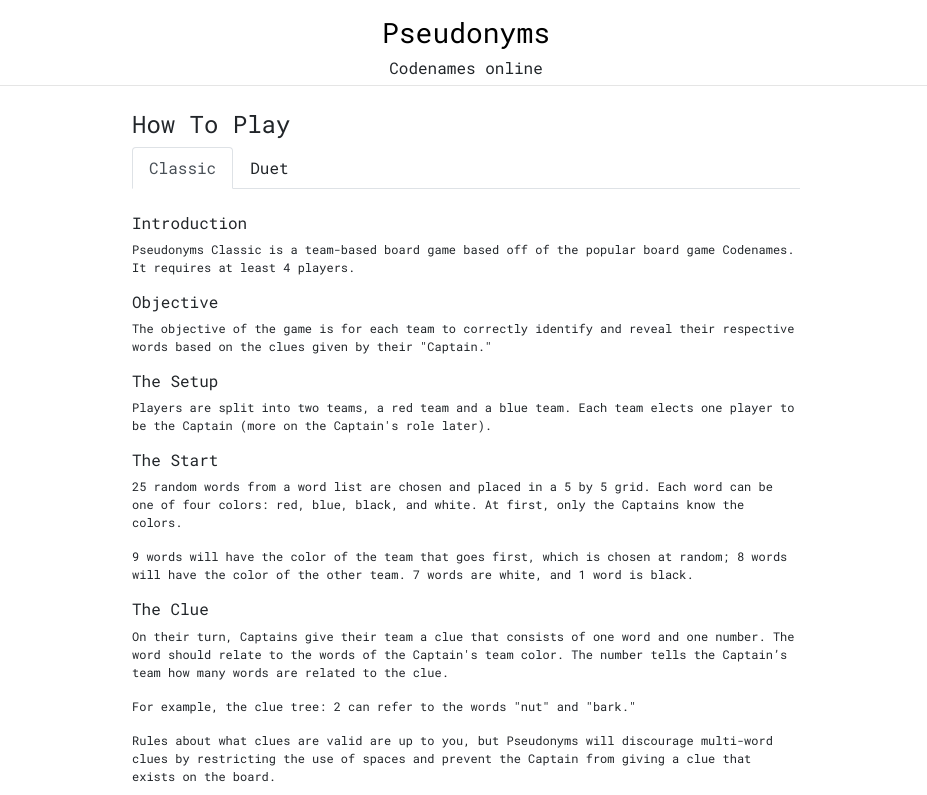
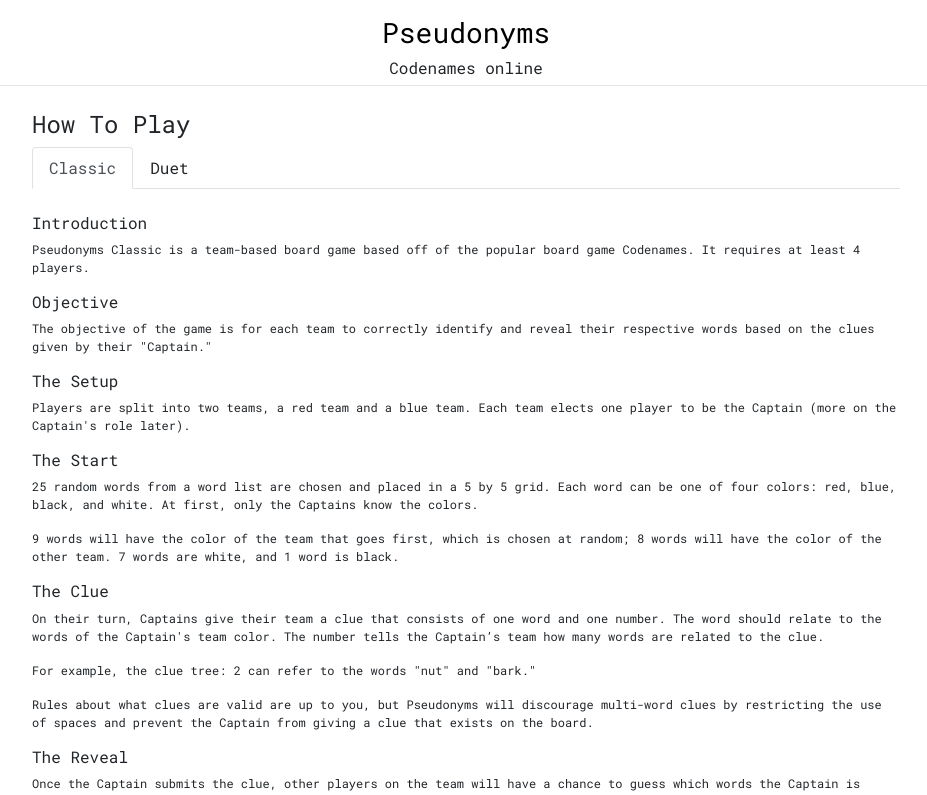
Before and after one commit to coconut750750/pseudonyms, a React (Create React App) app in the folder client/: page /howto in a window 1280 px wide. Shown: the top 795 px of the page, without its empty margins (174-1101 px from the left). Built offline with nearby package versions, Linux system fonts and the light colour scheme.

Commit message:
move max width down to individual components

```diff
--- a/client/src/App.css
+++ b/client/src/App.css
@@ -21,7 +21,6 @@
 
 #game-view {
     width: 100%;
-    max-width: 900px;
     margin-left: auto;
     margin-right: auto;
 }
@@ -47,9 +46,9 @@
 }
 
 .skinny {
+    width: 100%;
+    max-width: 900px;
     margin: auto;
-    padding: 1rem;
-    max-width: 700px;
 }
 
 .fill-height {
--- a/client/src/game_components/ClueInput.js
+++ b/client/src/game_components/ClueInput.js
@@ -20,7 +20,7 @@
   };
 
   return (
-    <div>
+    <div className="skinny">
       <form onSubmit={ (e) => {
         e.preventDefault();
         sendClue();
--- a/client/src/game_components/GameHeader.js
+++ b/client/src/game_components/GameHeader.js
@@ -87,7 +87,7 @@
   };
 
   return (
-    <div>
+    <div className="skinny">
       {renderSpectators()}
       {renderHeader()}
     </div>
--- a/client/src/routes/Feedback.js
+++ b/client/src/routes/Feedback.js
@@ -18,7 +18,7 @@
   };
 
   return (
-    <div className="skinny">
+    <div className="skinny p-3">
       <h4>Submit Feedback</h4>
 
       <h6>Thanks for playing Pseudonyms!</h6>
--- a/client/src/routes/HowTo.js
+++ b/client/src/routes/HowTo.js
@@ -80,7 +80,7 @@
   );
 
   return (
-    <div className="skinny">
+    <div className="skinny p-3">
       <div className="text-left">
         <h4>How To Play</h4>
 
--- a/client/src/routes/MoreGames.js
+++ b/client/src/routes/MoreGames.js
@@ -11,7 +11,7 @@
 
 export default function MoreGames(props) {
   return (
-    <div className="skinny">
+    <div className="skinny p-3">
       <h4>More Games</h4>
       <br/>
 
--- a/client/src/routes/Walkthrough.js
+++ b/client/src/routes/Walkthrough.js
@@ -62,7 +62,7 @@
   };
 
   return (
-    <div id="walkthrough" className="skinny">
+    <div id="walkthrough" className="skinny p-3">
       <h4>Walkthrough</h4>
 
       <ul className="nav nav-tabs">
```
